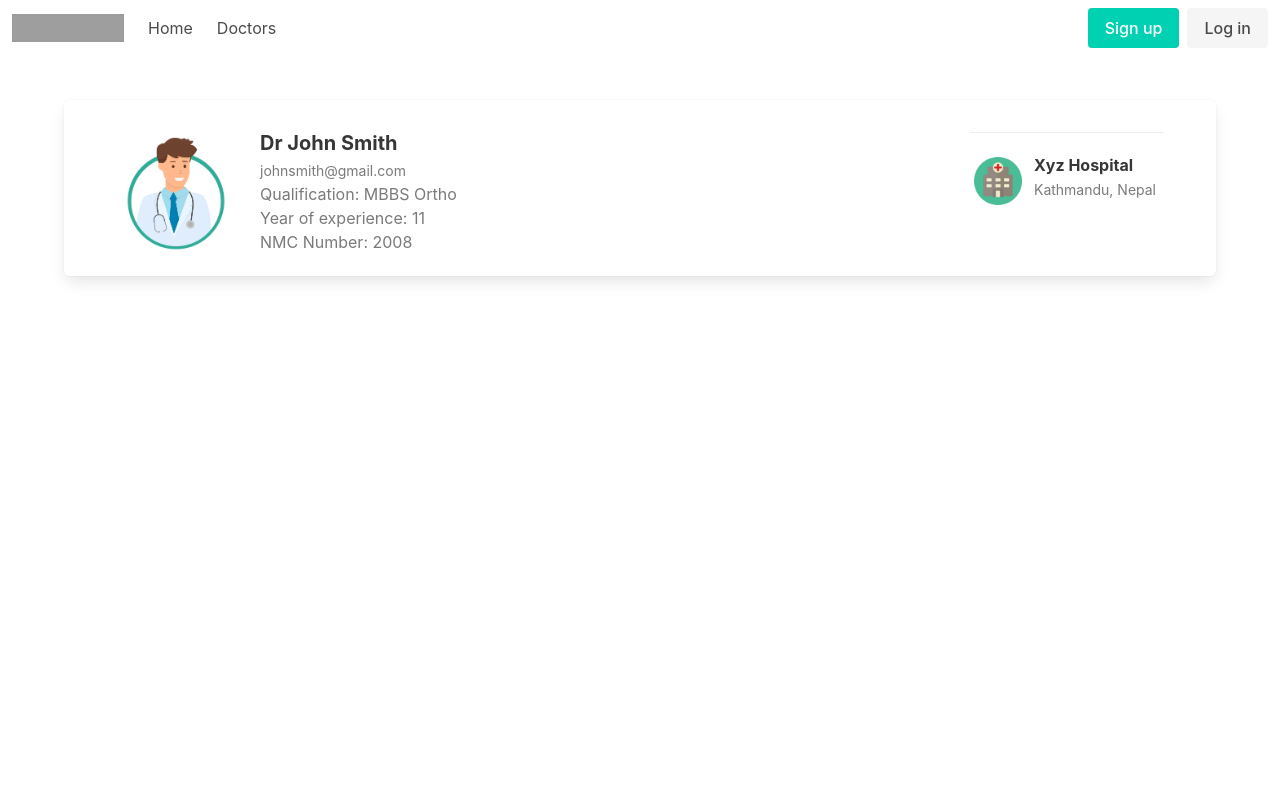
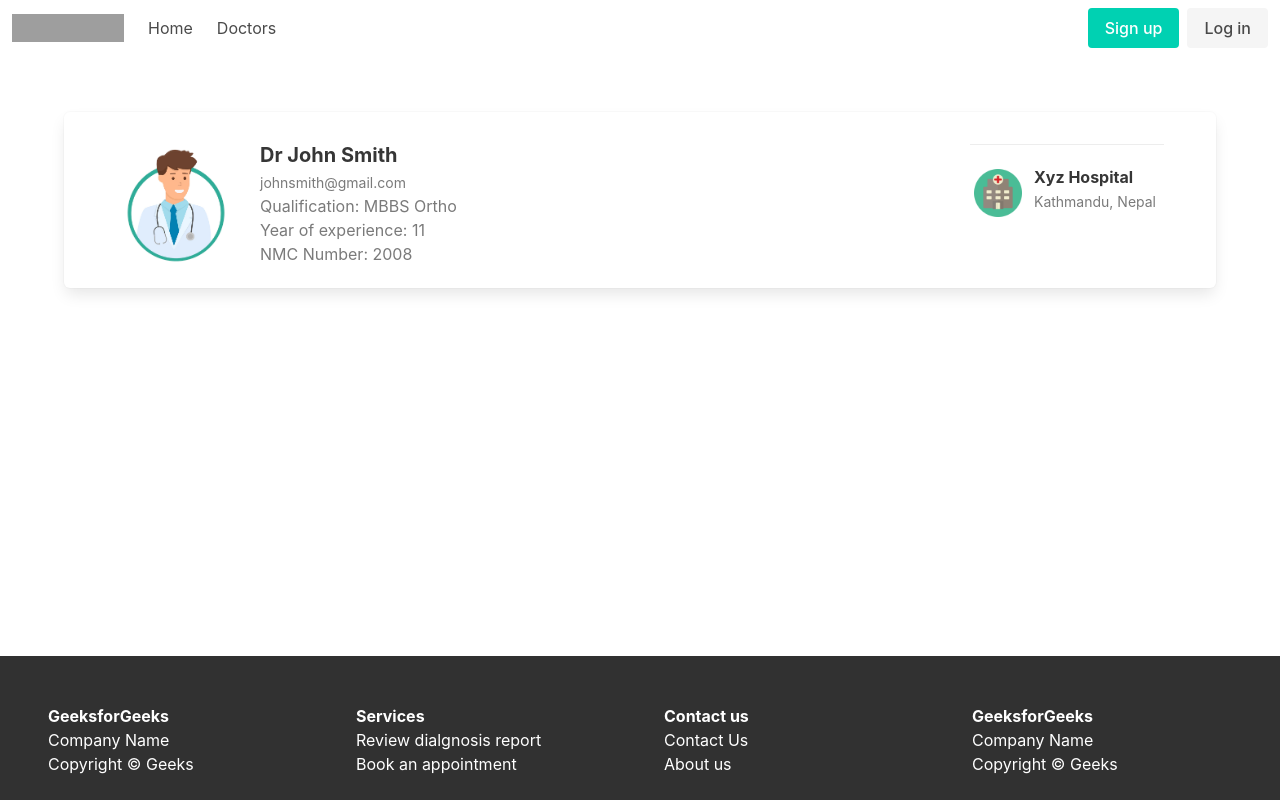
Before and after one commit to shreya2057/ace_project, a Flask app: page /doccard in a window 1280 px wide. Run offline with Flask 2, Linux system fonts and the light colour scheme; grey boxes are pictures that could not be loaded.

Commit message:
Footer added

```diff
--- a/website/templates/base.html
+++ b/website/templates/base.html
@@ -18,7 +18,7 @@
 		/>
 		<title>{%block title%}Home{%endblock%}</title>
 	</head>
-	<body class="has-navbar-fixed-top">
+	<body class="hero has-navbar-fixed-top is-fullheight" style="height: 100vh; width: 100%;">
 		<nav
 			class="navbar is-fixed-top"
 			role="navigation"
@@ -126,6 +126,109 @@
 		</div>
 		{%endif%} {%endfor%} {%endif%} {%endwith%}
 		</div><div class="container">{%block content%}{%endblock%}</div>
+		 <!--   footer starts from here  -->
+		 <footer class="footer hero-foot pb-5 pl-6 mt-auto is-flex-align-items-flex-end" style="background-color: rgb(49, 49, 49);">
+
+
+	  <!-- Three columns created using columns class of Bulma -->
+	  <div class="columns has-text-white">
+		  <!-- Column 1 -->
+		<div class="column">
+
+		  <!-- Heading is left aligned, medium weight -->
+		  <h4 class="bd-footer-title
+					 has-text-weight-bold
+					 has-text-left">
+			GeeksforGeeks
+		  </h4>
+
+		  <!-- footer content -->
+		  <p class="bd-footer-subtitle
+					has-text-left">
+			Company Name
+		  </p>
+
+		  <div class="content">
+			<p>Copyright © Geeks</p>
+
+		  </div>
+
+		</div>
+
+		<!-- Column 2 -->
+		<div class="column">
+		  <h4 class="bd-footer-title
+					 has-text-weight-bold
+					 has-text-justify">
+			Services
+		  </h4>
+
+		  <!-- Column 2 lists with links -->
+		  <p class="bd-footer-subtitle">
+			 <a href="https://" class="has-text-white">
+			  <span class="icon-text">
+				<span>Review dialgnosis report</span>
+			  </span>
+			 </a>
+			  <br />
+			  <a href="https://" class="has-text-white">
+				  <span class="icon-text">
+					<span>Book an appointment</span>
+				  </span>
+				</a>
+		  </p>
+
+		</div>
+
+		<!-- Column 3 -->
+		<div class="column">
+		  <h4 class="bd-footer-subtitle
+					 has-text-weight-bold
+					 has-text-justify">
+			Contact us
+		  </h4>
+
+		  <!-- Column 3 lists with links -->
+		  <p class="bd-footer-subtitle">
+			  <a href="https://" class="has-text-white">
+				  <span class="icon-text">
+					<span>Contact Us</span>
+				  </span>
+				</a>
+			  <br />
+			  <a href="https://" class="has-text-white">
+				  <span class="icon-text">
+					<span>About us</span>
+				  </span>
+				</a>
+		  </p>
+
+		</div>
+
+		<!-- Column 4 -->
+		<div class="column">
+
+			<!-- Heading is left aligned, medium weight -->
+			<h4 class="bd-footer-title
+					   has-text-weight-bold
+					   has-text-left">
+			  GeeksforGeeks
+			</h4>
+
+			<!-- footer content -->
+			<p class="bd-footer-link
+					  has-text-left">
+			  Company Name
+			</p>
+
+			<div class="content">
+			  <p>Copyright © Geeks</p>
+
+			</div>
+
+		  </div>
+	  </div>
+	</footer>
 		<script
 			src="https://code.jquery.com/jquery-3.3.1.slim.min.js"
 			integrity="sha384-q8i/X+965DzO0rT7abK41JStQIAqVgRVzpbzo5smXKp4YfRvH+8abtTE1Pi6jizo"
```
